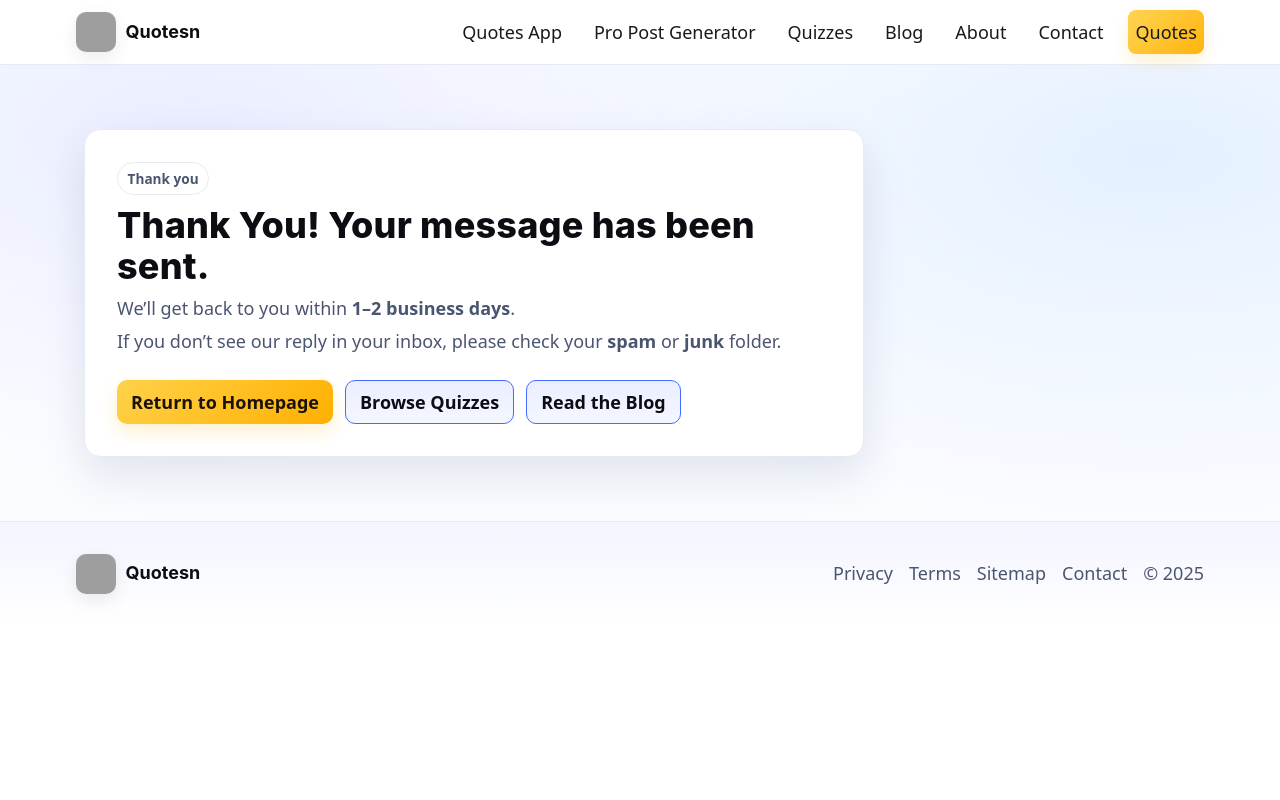
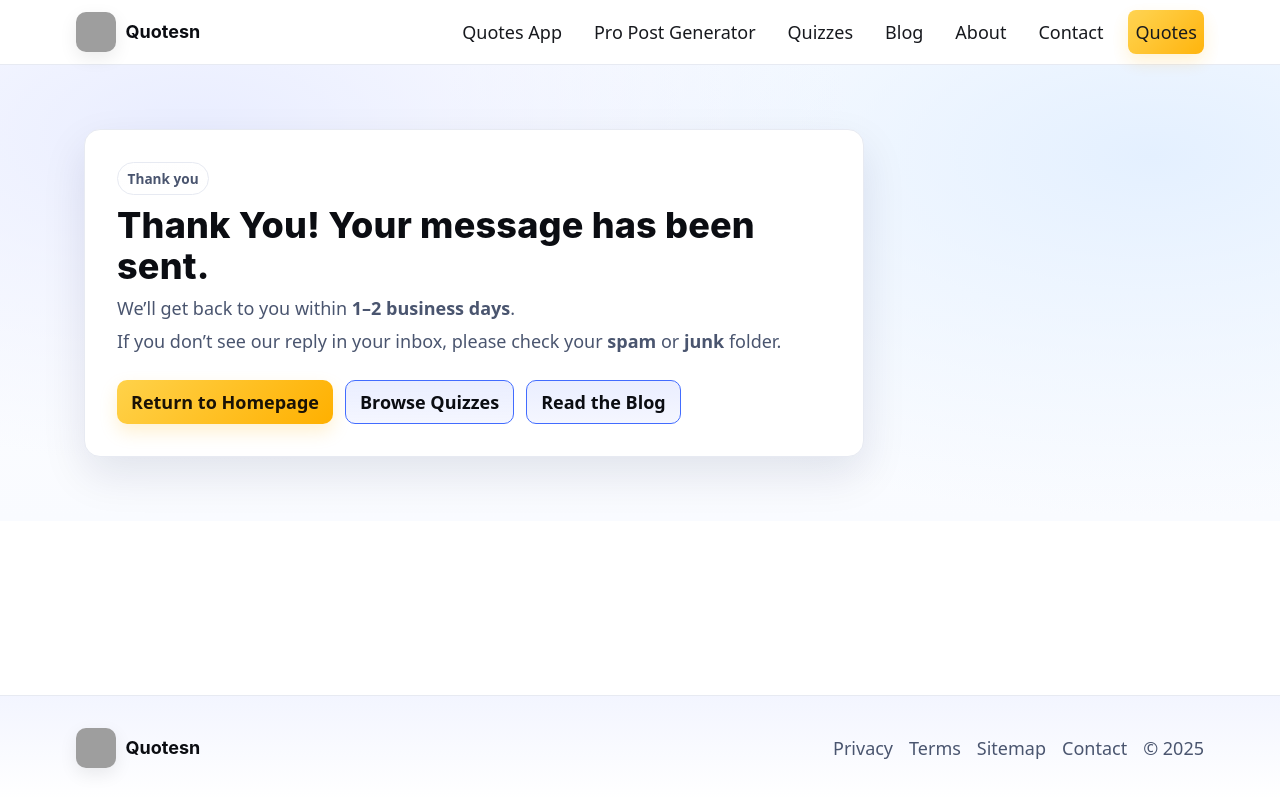
Before and after one commit to quotesn/quotesn-homepage, a plain HTML site: page contact-success.html in a window 1280 px wide. Drawn offline with Linux system fonts and the light colour scheme; grey boxes are pictures that could not be loaded.

Commit message:
Update contact-success.html

```diff
--- a/contact-success.html
+++ b/contact-success.html
@@ -31,8 +31,8 @@
   </script>
 
   <!-- =========================================================
-       Inline Critical CSS (LOCKED tokens + header/footer styles)
-       Page-specific styles are scoped to .success-*
+       Inline Critical CSS (tokens + locked header/footer)
+       Page styles scoped to .success-*; layout fix on body/main only.
   ========================================================== -->
   <style>
     /* ------------------------------
@@ -85,7 +85,7 @@
     }
 
     /* ------------------------------
-       Base / Layout / A11y (locked)
+       Base / Layout / A11y (locked + layout fix)
     ------------------------------ */
     *,*::before,*::after{box-sizing:border-box}
     html,body{height:100%}
@@ -93,7 +93,13 @@
       margin:0; font-family:var(--ff-sans); font-size:var(--fs-body); line-height:1.6;
       color:var(--text); background:var(--bg);
       -webkit-font-smoothing:antialiased; -moz-osx-font-smoothing:grayscale;
+
+      /* Layout fix: keep footer at the bottom with minimal empty space */
+      min-height:100svh;            /* safe viewport height on mobile */
+      display:flex; flex-direction:column;
     }
+    main{flex:1}                     /* lets footer naturally sit at bottom */
+
     img{max-width:100%; display:block}
     a{color:var(--primary); text-decoration:none}
     a:hover{color:var(--primary-strong)}
@@ -163,8 +169,8 @@
     .success-inner{
       padding:clamp(2rem,6vw,4rem) 0;
       display:grid;
-      grid-template-columns: 1fr;
-      gap: var(--space-5);
+      grid-template-columns:1fr;
+      gap:var(--space-5);
     }
     .success-card{
       background:var(--card);
@@ -172,7 +178,7 @@
       border-radius:var(--radius-lg);
       box-shadow:var(--shadow-2);
       padding:clamp(1.25rem,3.5vw,2rem);
-      max-width: 780px;
+      max-width:780px;
     }
     .success-eyebrow{
       display:inline-flex; align-items:center; gap:.35rem;
@@ -206,7 +212,7 @@
   <a href="#main" class="skip-link">Skip to content</a>
 
   <!-- =========================================================
-       Header / Navigation (LOCKED — copied verbatim)
+       Header / Navigation (LOCKED — verbatim)
   ========================================================== -->
   <header class="site-header">
     <div class="container nav">
@@ -253,7 +259,7 @@
   </main>
 
   <!-- =========================================================
-       Footer (LOCKED — copied verbatim)
+       Footer (LOCKED — verbatim)
   ========================================================== -->
   <footer class="site-footer">
     <div class="container footer-row">
```
